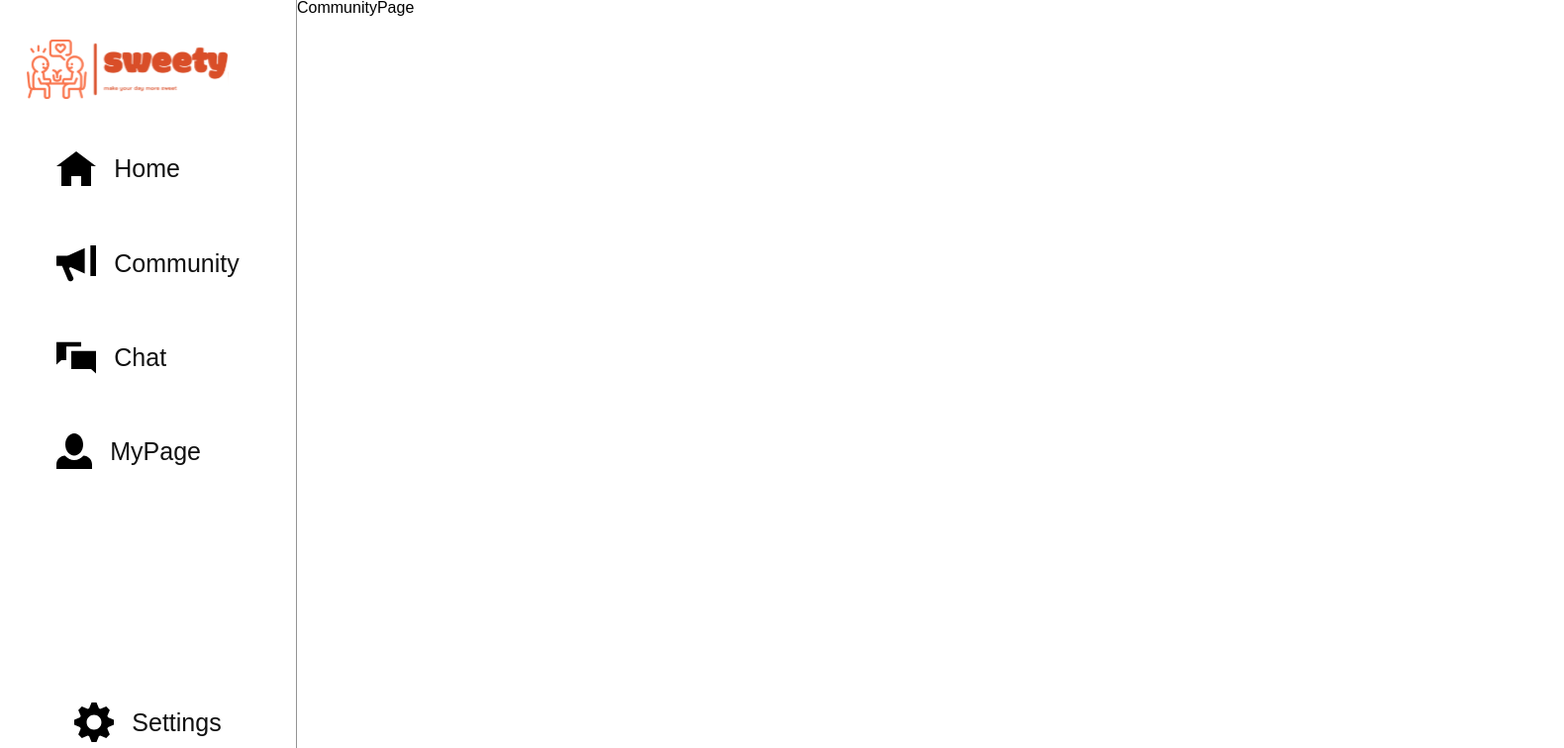
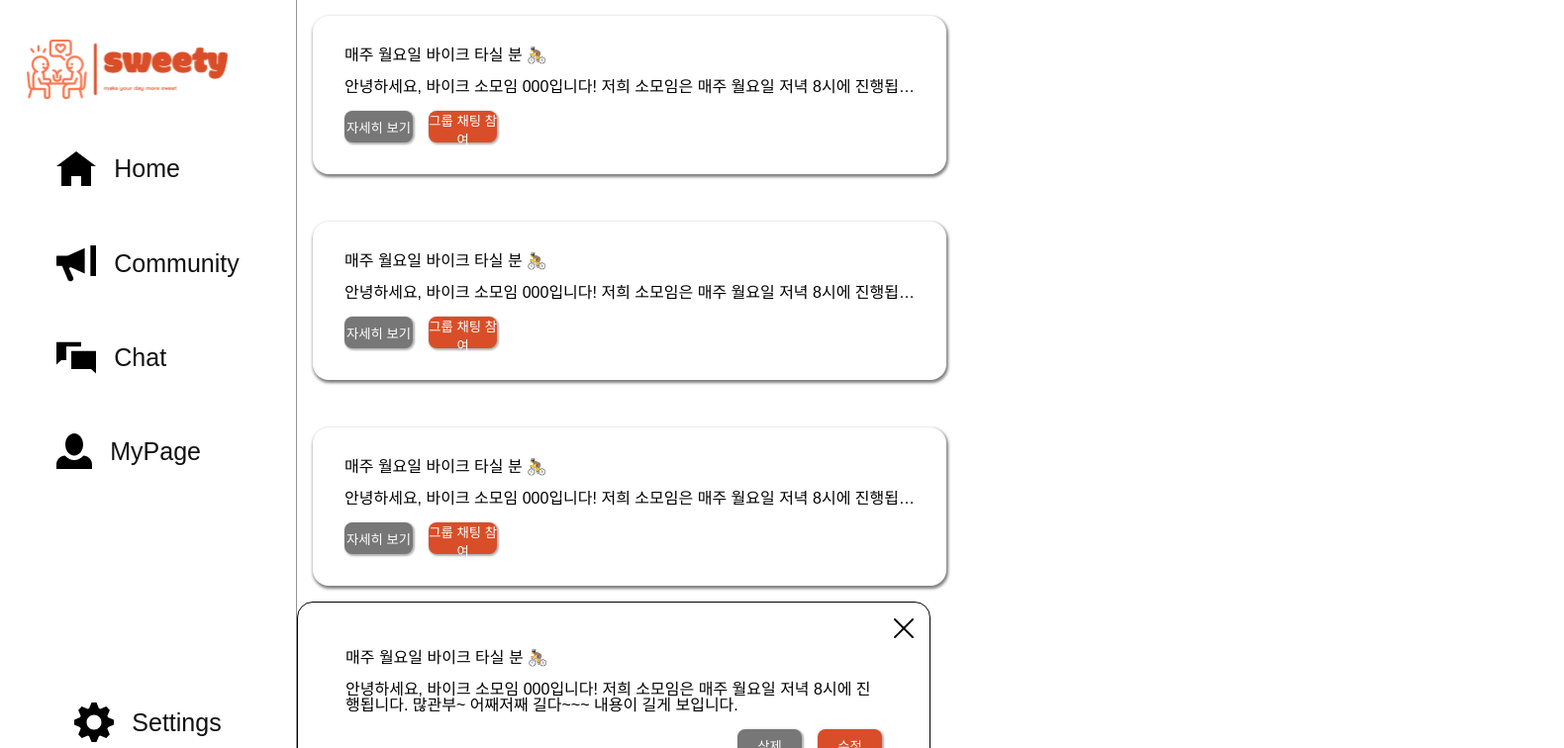
Before and after one commit to Toy2-Team3/sweety, a React (Create React App) app: page /community in a window 1280 px wide. Shown: the top 756 px of the page at 99% size, 1580 px wide, since content can reach past the window. Built offline with nearby package versions, Linux system fonts and the light colour scheme.

Commit message:
Feat:커뮤니티 아이템 디자인 완료

```diff
--- a/src/components/community/Community-item-buttons/CommunityItemButtons.tsx
+++ b/src/components/community/Community-item-buttons/CommunityItemButtons.tsx
@@ -1,5 +1,6 @@
 import React from 'react';
 import styled from 'styled-components';
+import { IButtonType } from '../community-item/CommunityItem';
 
 const ButtonWrapper = styled.div`
   width: 30%;
@@ -16,17 +17,29 @@ const Button = styled.button<{ $left?: boolean }>`
   color: white;
   border: transparent;
   border-radius: 0.5rem;
+  box-shadow: 1px 1px 2px 1px rgba(0, 0, 0, 0.3);
 
   width: 40%;
   height: 100%;
   padding: 0 auto;
+
+  transition: all 0.3s;
+
+  &:hover {
+    transform: scale(1.05);
+    cursor: pointer;
+  }
 `;
 
-const CommunityItemButtons = () => {
+interface IButtonProps {
+  buttonText: IButtonType;
+}
+
+const CommunityItemButtons: React.FC<IButtonProps> = ({ buttonText }) => {
   return (
     <ButtonWrapper>
-      <Button $left>버튼1</Button>
-      <Button>버튼2</Button>
+      <Button $left>{buttonText.left}</Button>
+      <Button>{buttonText.right}</Button>
     </ButtonWrapper>
   );
 };
--- a/src/components/community/community-edit/CommunityEdit.tsx
+++ b/src/components/community/community-edit/CommunityEdit.tsx
@@ -1,6 +1,7 @@
 import React from 'react';
 import CommunityItemButtons from '../Community-item-buttons/CommunityItemButtons';
 import styled from 'styled-components';
+import { IButtonType } from '../community-item/CommunityItem';
 
 const EditWrapper = styled.div`
   width: 80%;
@@ -67,6 +68,11 @@ const ButtonWrapper = styled.div`
 `;
 
 const CommunityEdit = () => {
+  const buttonText: IButtonType = {
+    left: '초기화',
+    right: '등록',
+  };
+
   return (
     <EditWrapper>
       <InputForm>
@@ -80,7 +86,7 @@ const CommunityEdit = () => {
         </InputWrapper>
       </InputForm>
       <ButtonWrapper>
-        <CommunityItemButtons />
+        <CommunityItemButtons buttonText={buttonText} />
       </ButtonWrapper>
     </EditWrapper>
   );
--- a/src/components/community/community-item/CommunityItem.tsx
+++ b/src/components/community/community-item/CommunityItem.tsx
@@ -1,7 +1,61 @@
 import React from 'react';
+import CommunityItemButtons from '../Community-item-buttons/CommunityItemButtons';
+import styled from 'styled-components';
+
+const Container = styled.div`
+  max-height: 20rem;
+  width: 50%;
+  min-width: 30%;
+  padding: 2rem;
+  margin: 1rem;
+
+  display: flex;
+  flex-direction: column;
+  justify-content: top;
+  align-items: left;
+  gap: 1rem;
+
+  border: transparent;
+  border-radius: 1rem;
+  box-shadow: 1px 2px 3px 1px rgba(0, 0, 0, 0.5);
+
+  position: relative;
+
+  div {
+    display: flex;
+    justify-content: left;
+  }
+
+  p {
+    white-space: nowrap;
+    overflow: hidden;
+    text-overflow: ellipsis;
+  }
+`;
+
+export interface IButtonType {
+  left: string;
+  right: string;
+}
 
 const CommunityItem = () => {
-  return <div>CommunityItem</div>;
+  const buttonText: IButtonType = {
+    left: '자세히 보기',
+    right: '그룹 채팅 참여',
+  };
+
+  return (
+    <Container>
+      <h1>매주 월요일 바이크 타실 분 🚴</h1>
+      <p>
+        안녕하세요, 바이크 소모임 000입니다! 저희 소모임은 매주 월요일 저녁
+        8시에 진행됩니다. 많관부~ 어째저째 길다~~~ 내용이 길게 보입니다.
+      </p>
+      <div>
+        <CommunityItemButtons buttonText={buttonText} />
+      </div>
+    </Container>
+  );
 };
 
 export default CommunityItem;
--- a/src/components/community/community-modal/CommunityModal.tsx
+++ b/src/components/community/community-modal/CommunityModal.tsx
@@ -2,6 +2,7 @@ import React from 'react';
 import styled from 'styled-components';
 import CommunityItemButtons from '../Community-item-buttons/CommunityItemButtons';
 import Close from '../../../assets/close.png';
+import { IButtonType } from '../community-item/CommunityItem';
 
 const Modal = styled.div`
   width: 100vw;
@@ -12,7 +13,7 @@ const ModalWrapper = styled.div`
   max-height: 20rem;
   max-width: 50%;
   min-width: 30%;
-  padding: 3rem 3rem;
+  padding: 3rem;
 
   display: flex;
   flex-direction: column;
@@ -43,19 +44,24 @@ const CloseButton = styled.div`
 `;
 
 const CommunityModal = () => {
+  const buttonText: IButtonType = {
+    left: '삭제',
+    right: '수정',
+  };
+
   return (
     <Modal>
       <ModalWrapper>
         <CloseButton>
           <img src={Close} />
         </CloseButton>
-        <h1>매주 월요일 바이크 타실 분</h1>
+        <h1>매주 월요일 바이크 타실 분 🚴</h1>
         <p>
           안녕하세요, 바이크 소모임 000입니다! 저희 소모임은 매주 월요일 저녁
           8시에 진행됩니다. 많관부~ 어째저째 길다~~~ 내용이 길게 보입니다.
         </p>
         <div>
-          <CommunityItemButtons />
+          <CommunityItemButtons buttonText={buttonText} />
         </div>
       </ModalWrapper>
     </Modal>
--- a/src/components/community/index.tsx
+++ b/src/components/community/index.tsx
@@ -1,16 +1,25 @@
 import React from 'react';
 import CommunityEdit from './community-edit/CommunityEdit';
-// import CommunityItem from './community-item/CommunityItem';
-// import CommunityModal from './community-modal/CommunityModal';
+import CommunityItem from './community-item/CommunityItem';
+import CommunityModal from './community-modal/CommunityModal';
+import styled from 'styled-components';
+
+const Container = styled.div`
+  display: flex;
+  flex-direction: column;
+  gap: 1rem;
+`;
 
 const index = () => {
   return (
     <div>
       {/* map 돌리기 */}
-      {/* <CommunityItem />
-      <CommunityItem />
-      <CommunityItem /> */}
-      {/* <CommunityModal /> */}
+      <Container>
+        <CommunityItem />
+        <CommunityItem />
+        <CommunityItem />
+      </Container>
+      <CommunityModal />
       <CommunityEdit />
     </div>
   );
--- a/src/pages/CommunityPage.tsx
+++ b/src/pages/CommunityPage.tsx
@@ -1,7 +1,12 @@
 import React from "react";
+import Community from "../components/community";
 
 const CommunityPage = () => {
-  return <div>CommunityPage</div>;
+  return (
+    <div>
+      <Community />
+    </div>
+  );
 };
 
 export default CommunityPage;
```
